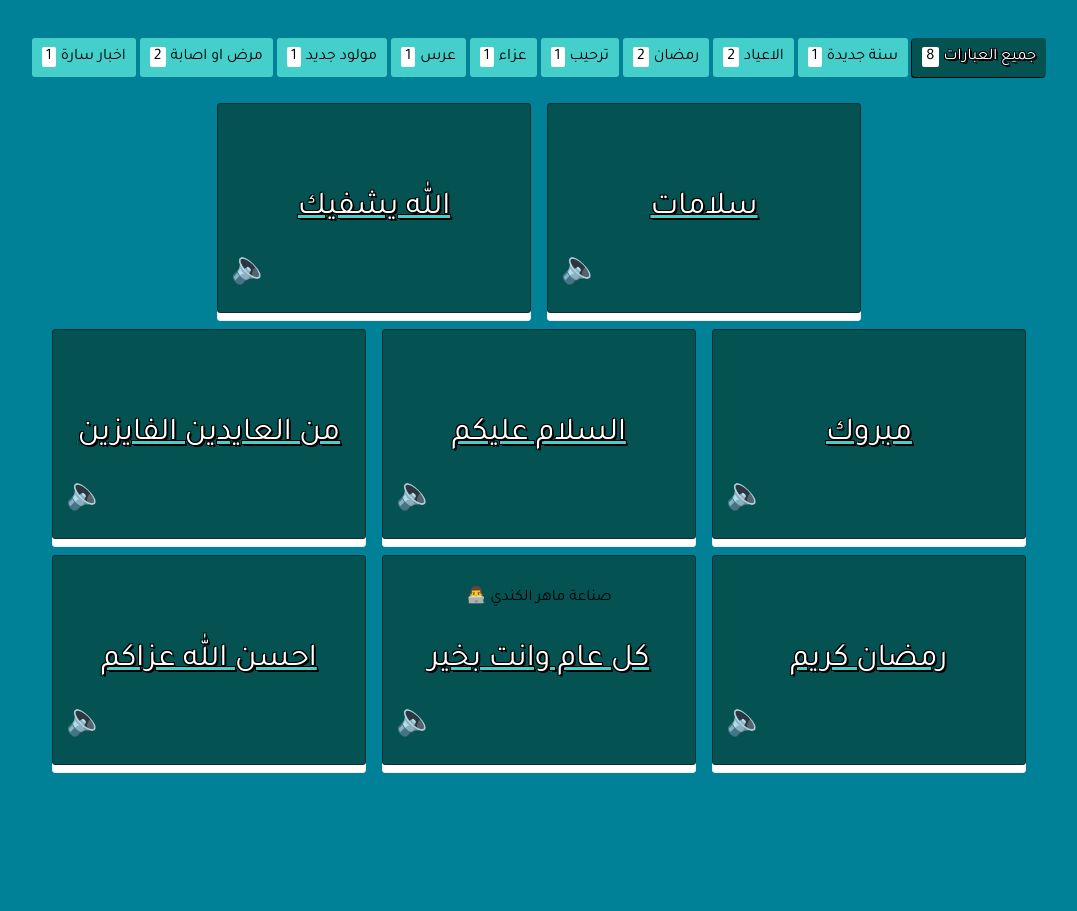
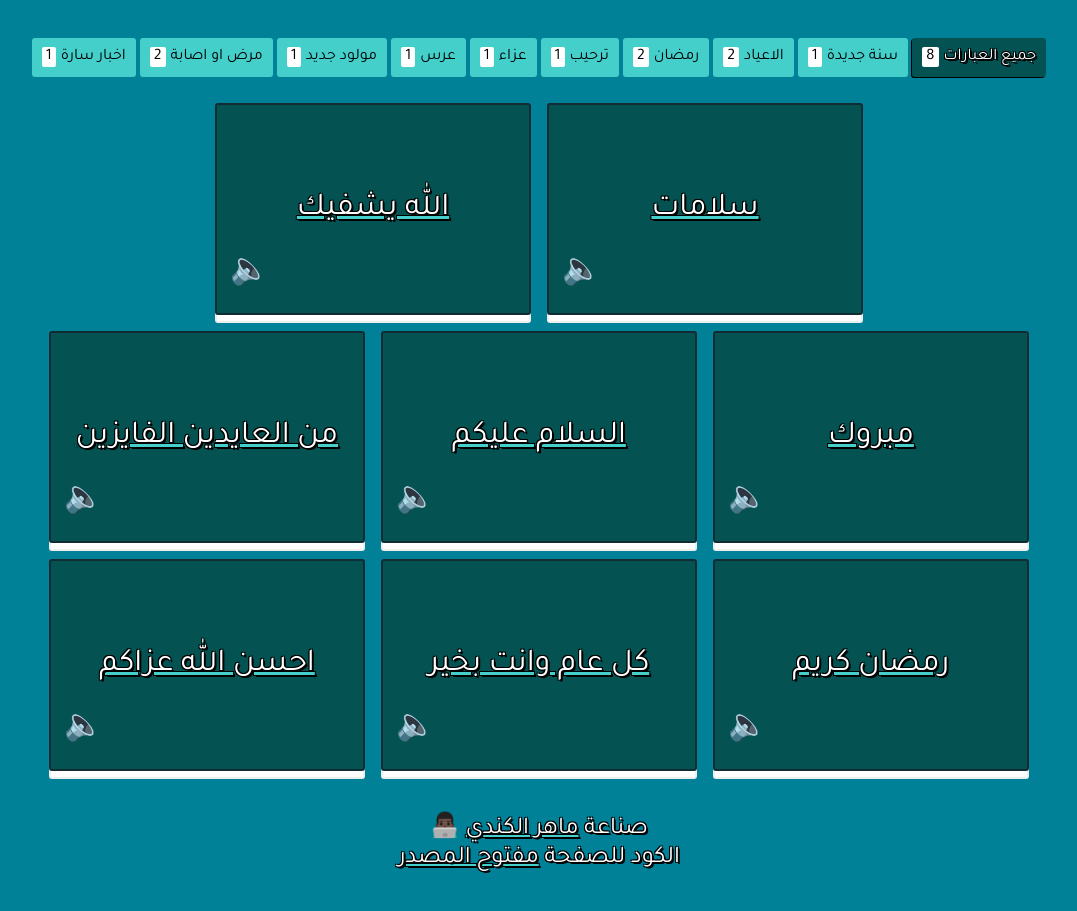
Before and after one commit to Ma7eer/phrase-app, a React (Create React App) app: page / in a window 1280 px wide. Shown: the part 167-1078 px from the top of the page, without its empty margins (101-1178 px from the left). Before the commit the page ends 948 px from the top, so only its background shows below. Built offline with nearby package versions, Linux system fonts and the light colour scheme.

Commit message:
added styling and links to footer

```diff
--- a/src/components/Cards/style.js
+++ b/src/components/Cards/style.js
@@ -17,7 +17,7 @@ export const CardFront = styled.div`
   border-radius: 3px;
   font-size: 2em;
   cursor: pointer;
-  border: 1px solid var(--card-front-border);
+  border: 2px solid var(--card-front-border);
   transform-style: preserve-3d;
 
   /* center text */
@@ -43,7 +43,7 @@ export const CardBack = styled.div`
   border-radius: 3px;
   font-size: 2em;
   cursor: pointer;
-  border: 1px solid var(--card-back-border);
+  border: 2px solid var(--card-back-border);
   transform-style: preserve-3d;
 
   /* center text */
--- a/src/components/Footer/index.js
+++ b/src/components/Footer/index.js
@@ -5,10 +5,21 @@ import * as S from './style'
 const Footer = () => {
   return (
     <S.PageFooter>
-      <span role="img" aria-label="img">
-        👨‍💻
-      </span>{' '}
-      صناعة ماهر الكندي
+      <div>
+        <span role="img" aria-label="img">
+          👨🏿‍💻
+        </span>{' '}
+        صناعة{' '}
+        <S.LinkToWebsite href="https://maheralkendi.dev/">
+          ماهر الكندي
+        </S.LinkToWebsite>
+      </div>
+      <div>
+        الكود للصفحة{' '}
+        <S.LinkToWebsite href="https://github.com/Ma7eer">
+          مفتوح المصدر
+        </S.LinkToWebsite>
+      </div>
     </S.PageFooter>
   )
 }
--- a/src/components/Footer/style.js
+++ b/src/components/Footer/style.js
@@ -1,9 +1,23 @@
 import styled from 'styled-components'
 
 export const PageFooter = styled.div`
-  position: absolute;
-  bottom: 0;
   width: 100%;
-  height: 3em;
-  overflow: none;
+  padding-top: 2rem;
+  padding-bottom: 2.5rem;
+  color: white;
+  text-shadow: 2px 2px 0 #000, -1px -1px 0 #000, 1px -1px 0 #000,
+    -1px 1px 0 #000, 1px 1px 0 #000;
+  font-size: 1.5em;
+  span {
+    text-shadow: none;
+  }
 `
+
+export const LinkToWebsite = styled.a`
+  color: white;
+  text-decoration: underline;
+  text-decoration-color: var(--card-front-text-underline);
+  &:hover {
+    color: var(--card-front-text-underline);
+  }
+`
```
